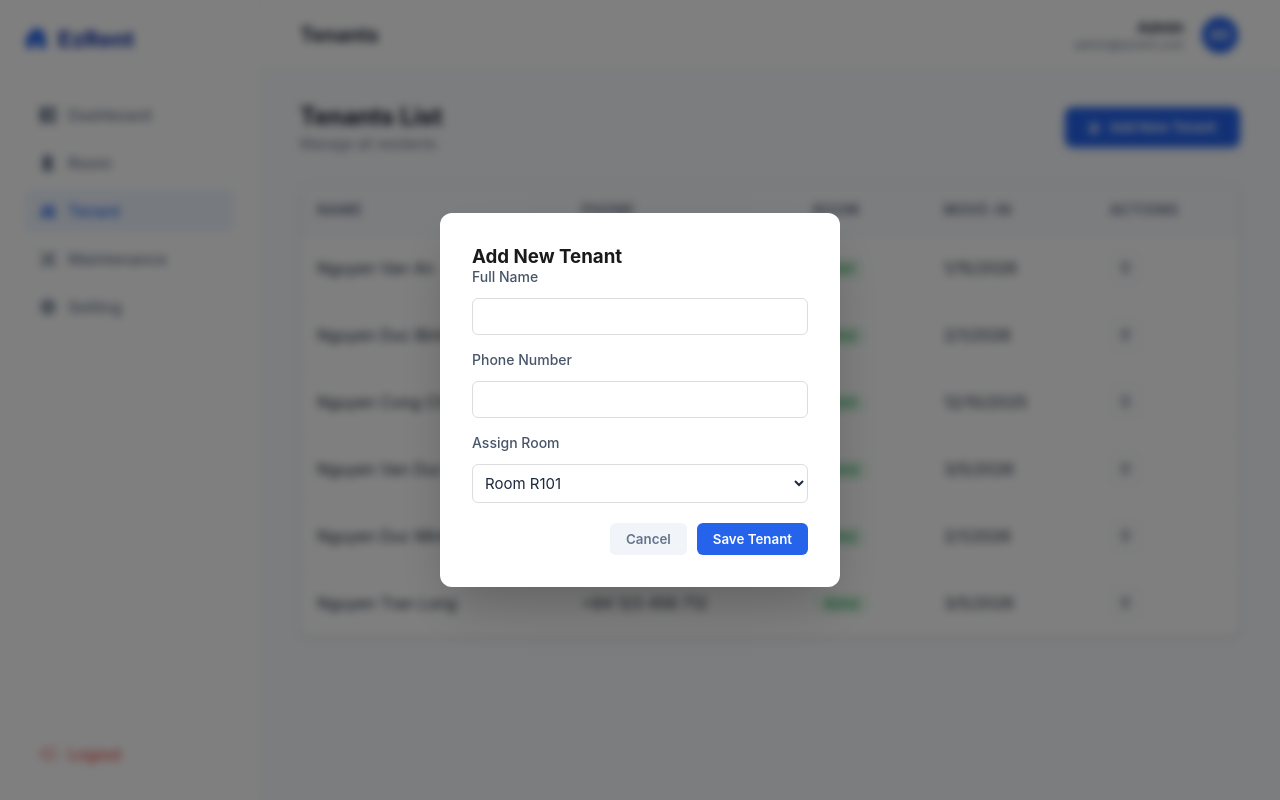
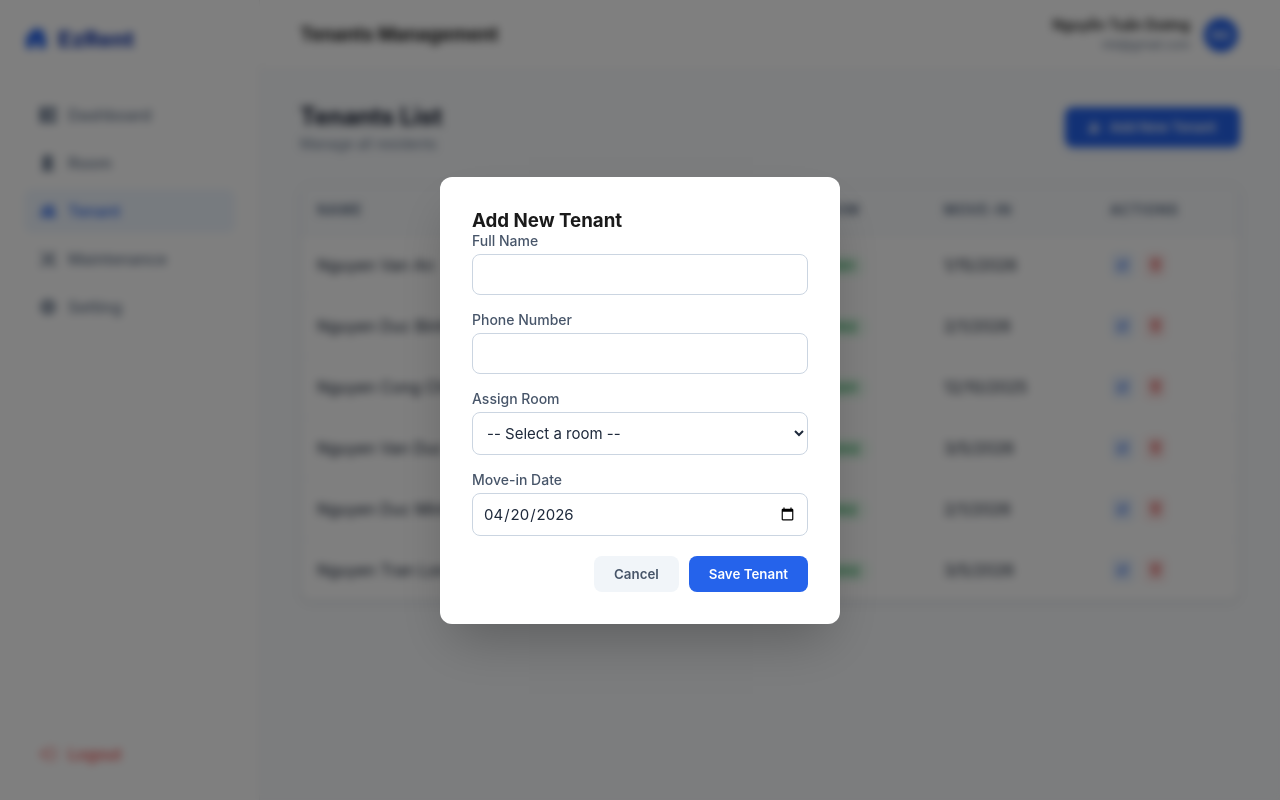
Before and after one commit to Gnoud34/EzRent, a React (Vite) app: page /tenants in a window 1280 px wide. Both pictures are taken after a click on the button "Add New Tenant". Built offline with nearby package versions, Linux system fonts and the light colour scheme.

Commit message:
update tenants create

```diff
--- a/src/pages/Tenants/Tenants.tsx
+++ b/src/pages/Tenants/Tenants.tsx
@@ -2,7 +2,6 @@ import React, { useState } from 'react';
 import Sidebar from '../../components/Sidebar/Sidebar';
 import mockData from '../../data/mockdata.json';
 import './Tenants.css';
-import Header from '../../components/Header/Header';
 
 interface Tenant {
     id: string;
@@ -15,19 +14,54 @@ interface Tenant {
 const Tenants: React.FC = () => {
     const [tenants, setTenants] = useState<Tenant[]>(mockData.tenants);
     const [isModalOpen, setIsModalOpen] = useState(false);
+    const [editingTenant, setEditingTenant] = useState<Tenant | null>(null);
 
-    // New Tenant Form State
-    const [newTenant, setNewTenant] = useState({
+    const [formData, setFormData] = useState({
         name: '',
         phone: '',
-        roomId: mockData.rooms[0]?.id || '', // Default to first room
-        moveInDate: new Date().toISOString().split('T')[0] // Default to today
+        roomId: '',
+        moveInDate: new Date().toISOString().split('T')[0]
     });
 
-    // const admin = mockData.users.find(u => u.role === 'admin');
+    const admin = mockData.users.find(u => u.role === 'admin');
 
     const getRoomNumber = (roomId: string) => {
         return mockData.rooms.find(r => r.id === roomId)?.number || 'N/A';
+    };
+
+    // --- MỞ MODAL THÊM MỚI ---
+    const openAddModal = () => {
+        setEditingTenant(null);
+        setFormData({
+            name: '',
+            phone: '',
+            roomId: '', // Để trống để bắt người dùng phải chọn
+            moveInDate: new Date().toISOString().split('T')[0]
+        });
+        setIsModalOpen(true);
+    };
+
+    // --- MỞ MODAL CHỈNH SỬA ---
+    const openEditModal = (tenant: Tenant) => {
+        setEditingTenant(tenant);
+        setFormData({
+            name: tenant.name,
+            phone: tenant.phone,
+            roomId: tenant.roomId,
+            moveInDate: tenant.moveInDate
+        });
+        setIsModalOpen(true);
+    };
+
+    const handleSave = (e: React.FormEvent) => {
+        e.preventDefault();
+        if (editingTenant) {
+            setTenants(tenants.map(t => t.id === editingTenant.id ? { ...t, ...formData } : t));
+        } else {
+            const newEntry: Tenant = { id: `T${Date.now()}`, ...formData };
+            setTenants([newEntry, ...tenants]);
+        }
+        setIsModalOpen(false);
     };
 
     const handleDelete = (id: string) => {
@@ -36,27 +70,21 @@ const Tenants: React.FC = () => {
         }
     };
 
-    // --- CREATE HANDLER ---
-    const handleCreate = (e: React.FormEvent) => {
-        e.preventDefault();
-
-        const createdTenant: Tenant = {
-            id: `T${Date.now()}`, // Generate unique ID
-            ...newTenant
-        };
-
-        setTenants([createdTenant, ...tenants]); // Add to the top of the list
-        setIsModalOpen(false); // Close modal
-        setNewTenant({ name: '', phone: '', roomId: mockData.rooms[0]?.id, moveInDate: new Date().toISOString().split('T')[0] }); // Reset form
-    };
-
     return (
         <div className="dashboard-layout">
             <Sidebar />
 
             <main className="main-view">
-                <Header pageTitle="Tenants" />
-
+                <header className="top-header">
+                    <div className="header-title"><h3>Tenants Management</h3></div>
+                    <div className="admin-profile">
+                        <div className="admin-text">
+                            <span className="admin-name">{admin?.name}</span>
+                            <span className="admin-email">{admin?.email}</span>
+                        </div>
+                        <div className="admin-avatar">{admin?.name?.substring(0, 2).toUpperCase()}</div>
+                    </div>
+                </header>
 
                 <div className="dashboard-content">
                     <div className="section-header">
@@ -64,12 +92,11 @@ const Tenants: React.FC = () => {
                             <h2>Tenants List</h2>
                             <p>Manage all residents</p>
                         </div>
-                        <button className="btn-add" onClick={() => setIsModalOpen(true)}>
+                        <button className="btn-add" onClick={openAddModal}>
                             <i className="bi bi-person-plus-fill"></i> Add New Tenant
                         </button>
                     </div>
 
-                    {/* TABLE */}
                     <div className="table-container">
                         <table className="tenants-table">
                             <thead>
@@ -89,9 +116,14 @@ const Tenants: React.FC = () => {
                                         <td><span className="room-badge">{getRoomNumber(tenant.roomId)}</span></td>
                                         <td>{new Date(tenant.moveInDate).toLocaleDateString()}</td>
                                         <td>
-                                            <button className="btn-icon delete" onClick={() => handleDelete(tenant.id)}>
-                                                <i className="bi bi-trash"></i>
-                                            </button>
+                                            <div className="action-buttons">
+                                                <button className="btn-icon edit" onClick={() => openEditModal(tenant)}>
+                                                    <i className="bi bi-pencil-square"></i>
+                                                </button>
+                                                <button className="btn-icon delete" onClick={() => handleDelete(tenant.id)}>
+                                                    <i className="bi bi-trash"></i>
+                                                </button>
+                                            </div>
                                         </td>
                                     </tr>
                                 ))}
@@ -101,44 +133,70 @@ const Tenants: React.FC = () => {
                 </div>
             </main>
 
-            {/* --- ADD NEW TENANT MODAL --- */}
+            {/* --- MODAL --- */}
             {isModalOpen && (
                 <div className="modal-overlay">
                     <div className="modal-content">
-                        <h3>Add New Tenant</h3>
-                        <form onSubmit={handleCreate}>
+                        <h3>{editingTenant ? 'Edit Tenant' : 'Add New Tenant'}</h3>
+                        <form onSubmit={handleSave}>
                             <div className="form-group">
                                 <label>Full Name</label>
                                 <input
                                     type="text" required
-                                    value={newTenant.name}
-                                    onChange={(e) => setNewTenant({ ...newTenant, name: e.target.value })}
+                                    value={formData.name}
+                                    onChange={(e) => setFormData({...formData, name: e.target.value})}
                                 />
                             </div>
                             <div className="form-group">
                                 <label>Phone Number</label>
                                 <input
                                     type="text" required
-                                    value={newTenant.phone}
-                                    onChange={(e) => setNewTenant({ ...newTenant, phone: e.target.value })}
+                                    value={formData.phone}
+                                    onChange={(e) => setFormData({...formData, phone: e.target.value})}
                                 />
                             </div>
+
                             <div className="form-group">
                                 <label>Assign Room</label>
                                 <select
-                                    value={newTenant.roomId}
-                                    onChange={(e) => setNewTenant({ ...newTenant, roomId: e.target.value })}
+                                    value={formData.roomId}
+                                    onChange={(e) => setFormData({...formData, roomId: e.target.value})}
+                                    required
                                 >
-                                    {mockData.rooms.map(room => (
-                                        <option key={room.id} value={room.id}>
-                                            Room {room.number}
-                                        </option>
-                                    ))}
+                                    <option value="" disabled>-- Select a room --</option>
+                                    {mockData.rooms.map(room => {
+                                        const isCurrentRoom = room.id === editingTenant?.roomId;
+                                        const isOccupied = room.status === 'occupied';
+
+                                        return (
+                                            <option
+                                                key={room.id}
+                                                value={room.id}
+                                                // Vô hiệu hóa nếu phòng đã đầy và không phải phòng hiện tại
+                                                disabled={isOccupied && !isCurrentRoom}
+                                            >
+                                                Room {room.number}
+                                                {isCurrentRoom ? ' (Current)' : isOccupied ? ' (Occupied)' : ''}
+                                            </option>
+                                        );
+                                    })}
                                 </select>
                             </div>
+
+                            <div className="form-group">
+                                <label>Move-in Date</label>
+                                <input
+                                    type="date" required
+                                    value={formData.moveInDate}
+                                    onChange={(e) => setFormData({...formData, moveInDate: e.target.value})}
+                                />
+                            </div>
+
                             <div className="modal-actions">
                                 <button type="button" onClick={() => setIsModalOpen(false)} className="btn-cancel">Cancel</button>
-                                <button type="submit" className="btn-save">Save Tenant</button>
+                                <button type="submit" className="btn-save">
+                                    {editingTenant ? 'Update Changes' : 'Save Tenant'}
+                                </button>
                             </div>
                         </form>
                     </div>
@@ -146,19 +204,26 @@ const Tenants: React.FC = () => {
             )}
 
             <style>{`
+                .action-buttons { display: flex; gap: 8px; }
+                .btn-icon { border: none; padding: 6px; border-radius: 6px; cursor: pointer; transition: 0.2s; }
+                .btn-icon.edit { color: #2563eb; background: #eff6ff; }
+                .btn-icon.delete { color: #dc2626; background: #fef2f2; }
+
                 .modal-overlay {
                     position: fixed; top: 0; left: 0; right: 0; bottom: 0;
-                    background: rgba(0,0,0,0.5); display: flex; align-items: center; justify-content: center;
+                    background: rgba(0,0,0,0.5); display: flex; align-items: center; justify-content: center; z-index: 1000;
                 }
-                .modal-content {
-                    background: white; padding: 2rem; border-radius: 12px; width: 400px;
-                }
-                .form-group { margin-bottom: 1rem; display: flex; flex-direction: column; }
-                .form-group label { margin-bottom: 5px; font-weight: 500; }
-                .form-group input, .form-group select { padding: 8px; border: 1px solid #ddd; border-radius: 6px; }
+                .modal-content { background: white; padding: 2rem; border-radius: 12px; width: 400px; }
+                .form-group { margin-bottom: 1rem; display: flex; flex-direction: column; gap: 5px; }
+                .form-group label { font-size: 14px; font-weight: 500; color: #475569; }
+                .form-group input, .form-group select { padding: 10px; border: 1px solid #cbd5e1; border-radius: 8px; }
+
+                /* Làm mờ các option bị disabled */
+                select option:disabled { color: #94a3b8; background-color: #f1f5f9; }
+
                 .modal-actions { display: flex; gap: 10px; margin-top: 20px; justify-content: flex-end; }
-                .btn-save { background: #2563eb; color: white; border: none; padding: 8px 16px; border-radius: 6px; cursor: pointer; }
-                .btn-cancel { background: #f1f5f9; border: none; padding: 8px 16px; border-radius: 6px; cursor: pointer; }
+                .btn-save { background: #2563eb; color: white; border: none; padding: 10px 20px; border-radius: 8px; cursor: pointer; }
+                .btn-cancel { background: #f1f5f9; color: #475569; border: none; padding: 10px 20px; border-radius: 8px; cursor: pointer; }
             `}</style>
         </div>
     );
```
